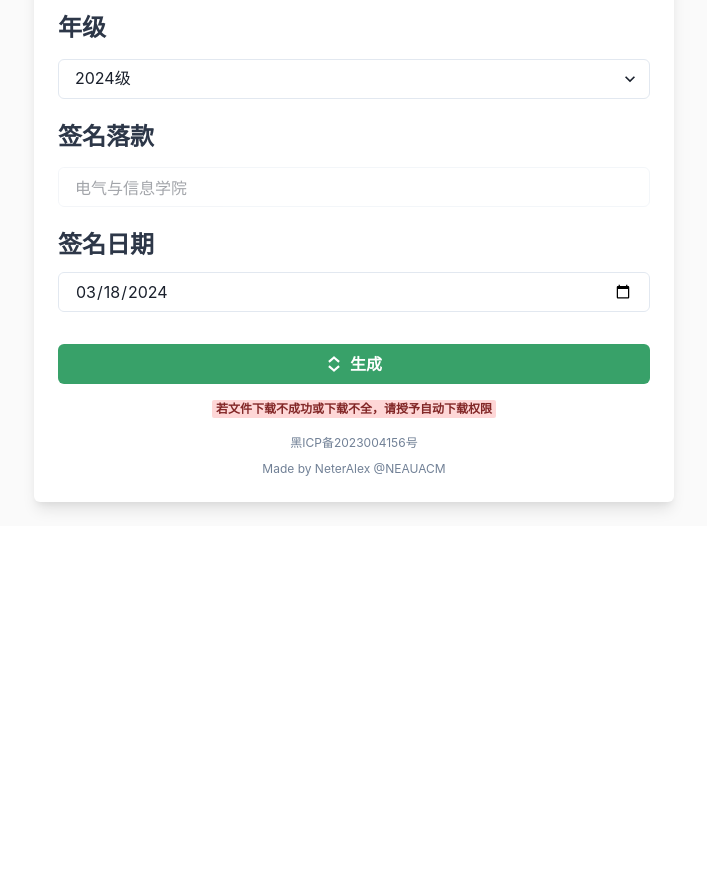
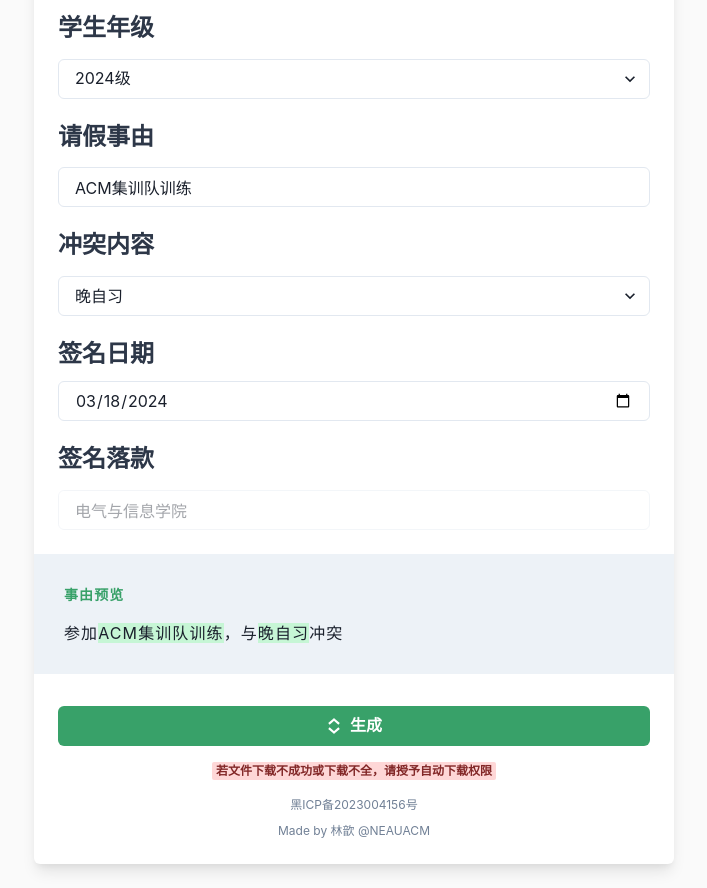
Before and after one commit to NeterAlex/leavn_generator, a React (Vite) app: page / in a window 1280 px wide. Shown: the part 500-1388 px from the top of the page, without its empty margins (286-993 px from the left). Before the commit the page ends 1026 px from the top, so only its background shows below. Built offline with nearby package versions, Linux system fonts and the light colour scheme.

Commit message:
feat(假条生成): 新增请假事由和冲突内容填写，支持自定义

```diff
--- a/src/components/Main.tsx
+++ b/src/components/Main.tsx
@@ -32,6 +32,21 @@ const Main = () => {
     const [jsonStr, setJsonStr] = useState<string>("")
     const [year, setYear] = useState(new Date().getFullYear())
 
+    const [reason, setReason] = useState("ACM集训队训练")
+    const [conflictWith, setConflictWith] = useState("晚自习")
+    const [showCustomConflict, setShowCustomConflict] = useState<boolean>(false)
+
+    const handleConflictChange = (e: any) => {
+        const value = e.target.value;
+        setConflictWith(value);
+        if (value === '自定义') {
+            setShowCustomConflict(true);
+        } else {
+            setShowCustomConflict(false);
+        }
+    };
+
+
     return <>
         <Center py={6}>
             <Box
@@ -45,12 +60,12 @@ const Main = () => {
                 overflow={'hidden'}>
                 <Box h={'210px'} bg={'gray.100'} mt={-6} mx={-6} mb={6} padding={30}>
                     <Textarea h={"full"} maxH={"100%"}
-                              placeholder="请输入包含请假人员数据的Json，若符合要求，数据将被自动解析、整理并显示在下方。"
+                              placeholder="请输入包含请假人员数据的 JSON。若符合要求，数据将被自动解析、整理并显示在下方。"
                               value={jsonStr}
                               onChange={(e) => {
                                   setJsonStr(e.target.value);
                               }}/>
-                    <Badge mb={2}>字段应包含：班级、姓名、学号、学院、辅导员（不限顺序）</Badge>
+                    <Badge mb={2}>JSON 字段应包含：班级、姓名、学号、学院、辅导员（不限顺序）</Badge>
                 </Box>
                 <Stack>
                     <Text
@@ -61,7 +76,7 @@ const Main = () => {
                         letterSpacing={1.1}>
                         数据预览
                     </Text>
-                    <ReactJson src={organiseData(jsonStr)} collapsed={true} enableClipboard={false} name="输入数据"
+                    <ReactJson src={organiseData(jsonStr)} collapsed={2} enableClipboard={false} name="输入数据"
                                iconStyle={"square"}
                                displayDataTypes={false}/>
                     <Text mt={4}
@@ -112,7 +127,7 @@ const Main = () => {
                              color={useColorModeValue('gray.700', 'white')}
                              fontSize={'2xl'}
                              fontFamily={'body'}>
-                        年级
+                        学生年级
                     </Heading>
                     <Spacer h={8}/>
                     <Stack direction="row">
@@ -122,15 +137,34 @@ const Main = () => {
                             })}
                         </Select>
                     </Stack>
-                    {/*落款*/}
+                    {/*请假事由*/}
                     <Heading mt={4}
                              color={useColorModeValue('gray.700', 'white')}
                              fontSize={'2xl'}
                              fontFamily={'body'}>
-                        签名落款
+                        请假事由
                     </Heading>
                     <Spacer h={8}/>
-                    <Input type={"text"} disabled value={sign} onChange={(e) => setSign(e.target.value)}/>
+                    <Input type={"text"} value={reason} onChange={(e) => setReason(e.target.value)}/>
+                    {/*冲突内容*/}
+                    <Heading mt={4}
+                             color={useColorModeValue('gray.700', 'white')}
+                             fontSize={'2xl'}
+                             fontFamily={'body'}>
+                        冲突内容
+                    </Heading>
+                    <Spacer h={8}/>
+                    <Select
+                        onChange={handleConflictChange}>
+                        <option value='晚自习'>晚自习</option>
+                        <option value='上课'>上课</option>
+                        <option value='自定义'>自定义</option>
+                    </Select>
+                    {
+                        showCustomConflict &&
+                        <Input type={"text"} placeholder={"输入冲突内容"} value={conflictWith}
+                               onChange={(e) => setConflictWith(e.target.value)}/>
+                    }
                     {/*日期*/}
                     <Heading mt={4}
                              color={useColorModeValue('gray.700', 'white')}
@@ -145,9 +179,46 @@ const Main = () => {
                            value={signDate}
                            onChange={(e) => setSignDate(e.target.value)}
                     />
-                    <Stack mt={6} gap={4}>
+
+                    {/*落款*/}
+                    <Heading mt={4}
+                             color={useColorModeValue('gray.700', 'white')}
+                             fontSize={'2xl'}
+                             fontFamily={'body'}>
+                        签名落款
+                    </Heading>
+                    <Spacer h={8}/>
+                    <Input type={"text"} disabled value={sign} onChange={(e) => setSign(e.target.value)}/>
+                    {/*事由预览*/}
+                    <Box h={'120px'} bg={'gray.100'} mt={4} mx={-6} mb={6} padding={30}>
+                        <Text mt={0}
+                              color={'green.500'}
+                              textTransform={'uppercase'}
+                              fontWeight={800}
+                              fontSize={'sm'}
+                              letterSpacing={1.1}>
+                            事由预览
+                        </Text>
+                        <Text mt={4}
+                              fontSize={'md'}
+
+                              letterSpacing={1.1}>
+                            参加<Text backgroundColor={"green.100"}
+                                      display={"inline"}>{reason}</Text>，与
+                            <Text backgroundColor={"green.100"} display={"inline"}>{conflictWith}</Text>冲突
+                        </Text>
+                    </Box>
+
+                    <Stack gap={4}>
                         <Button leftIcon={<UpDownIcon/>} color={"white"} bg={"green.500"} onClick={() => {
-                            genDoc({jsonStr, year, trainDateList, signDate: moment(signDate).toDate()})
+                            genDoc({
+                                jsonStr,
+                                year,
+                                trainDateList,
+                                signDate: moment(signDate).toDate(),
+                                reason: reason,
+                                conflictWith: conflictWith
+                            })
                         }}>生成</Button>
                         <Center>
                             <Badge colorScheme={"red"}>若文件下载不成功或下载不全，请授予自动下载权限</Badge>
@@ -165,7 +236,7 @@ const Main = () => {
                                       href={"https://github.com/NeterAlex"}
                                       target={"_blank"}
                                       color={"gray.500"}
-                                >Made by NeterAlex @NEAUACM</Link>
+                                >Made by 林歆 @NEAUACM</Link>
                             </VStack>
                         </Center>
                     </Stack>
```
